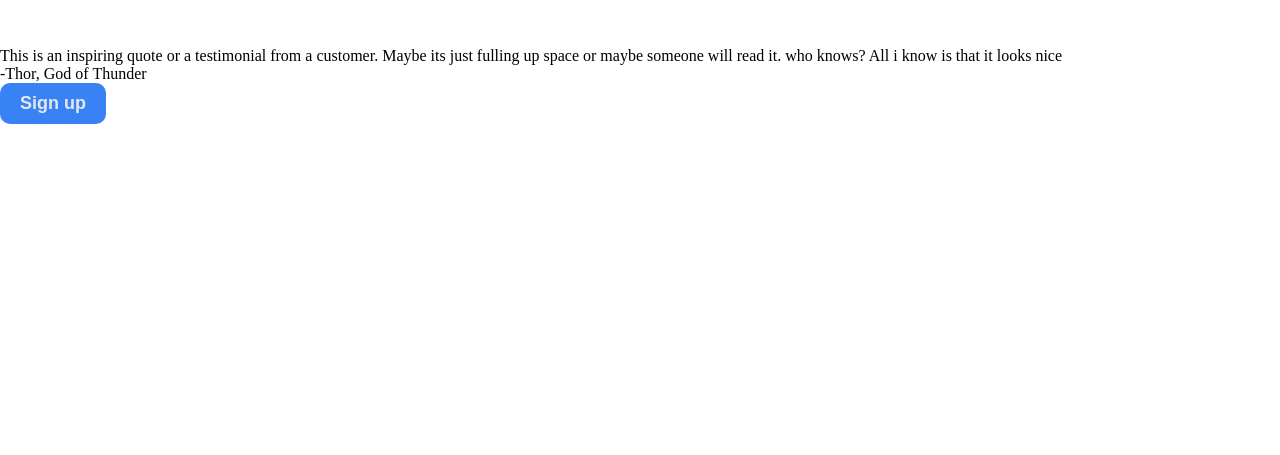
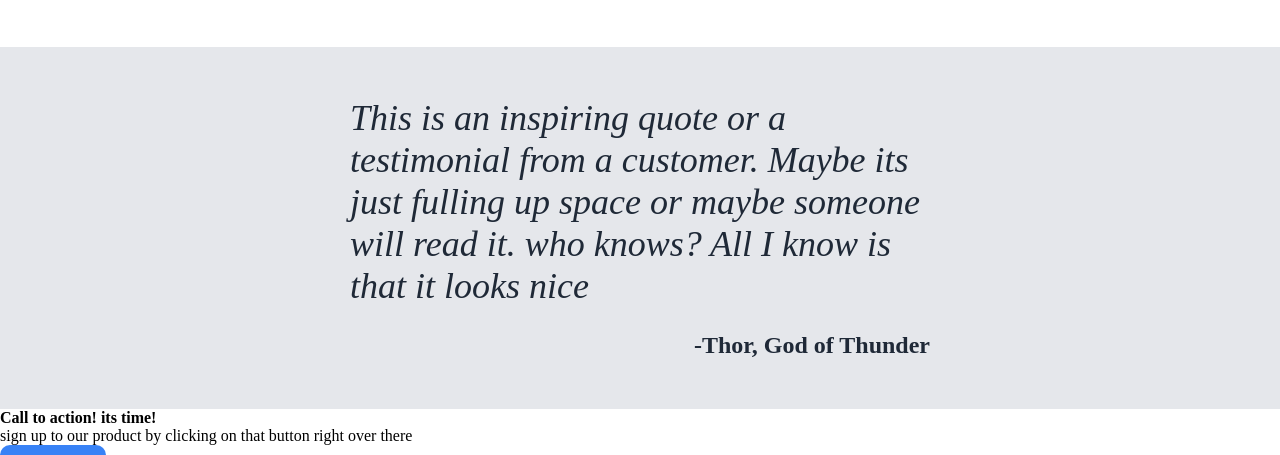
Before and after one commit to andyhd91/Odin-Projects, a plain HTML site: page odin-landing-page/main.html in a window 1280 px wide. Shown: the part 768-1223 px from the top of the page. Before the commit the page ends 892 px from the top, so only its background shows below. Drawn offline with Linux system fonts and the light colour scheme.

Commit message:
completed quote section styles

```diff
--- a/odin-landing-page/main.html
+++ b/odin-landing-page/main.html
@@ -48,14 +48,14 @@
             </div>
         </div>
     </section>
-    <section class="quotesSec">
-        <p class="quote">This is an inspiring quote or a testimonial from a customer. Maybe its just fulling up space or maybe someone will read it. who knows? All i know is that it looks nice</p>
+    <section class="quote-sec">
+        <p class="quote">This is an inspiring quote or a testimonial from a customer. Maybe its just fulling up space or maybe someone will read it. who knows? All I know is that it looks nice</p>
         <p class="reference">-Thor, God of Thunder</p>
     </section>
     <section>
         <div>
-            <h4></h4>
-            <p></p>
+            <h4>Call to action! its time!</h4>
+            <p>sign up to our product by clicking on that button right over there </p>
         </div>
         <button class="button">Sign up</button>
     </section>
--- a/odin-landing-page/style.css
+++ b/odin-landing-page/style.css
@@ -122,3 +122,26 @@ box-sizing: border-box;
 }
 
 /*quote section*/
+.quote-sec{
+    background-color: #e5e7eb;
+    display: flex;
+    flex-direction: column;
+    align-items:center;
+    padding-left: 350px;
+    padding-right: 350px;
+    padding-top: 50px;
+    padding-bottom: 50px;
+    gap:25px;
+}
+.quote{
+    font-size: 36px;
+    font-weight: light;
+    font-style: italic;
+    color:#1F2937;
+}
+.reference{
+margin-left: auto;
+font-weight: 900;
+font-size: 24px;
+color:#1F2937;
+}
```
